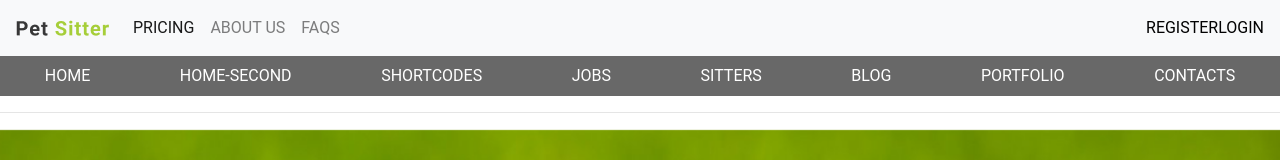
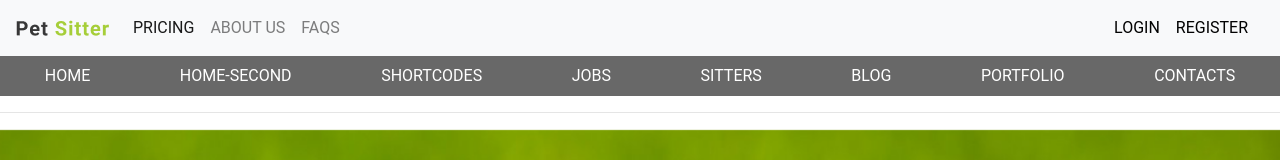
Before and after one commit to VadymTsymbaliuk/Test_Pet_Sitters_Vue, a Vue app: page / in a window 1280 px wide. Shown: the top 160 px of the page. Built offline with nearby package versions, Linux system fonts and the light colour scheme.

Commit message:
fix version login page

```diff
--- a/src/components/VHeader.vue
+++ b/src/components/VHeader.vue
@@ -32,8 +32,8 @@
         </ul>
         <form class="form-inline my-2 my-lg-0">
           <div class="header_wrapper_black_right">
-            <router-link to="/register-login">REGISTER</router-link>
-            <router-link to="/register">LOGIN</router-link>
+            <router-link class="mr-3" to="/register-login">LOGIN</router-link>
+            <router-link class="mr-3" to="/register">REGISTER</router-link>
           </div>
         </form>
       </div>
```
